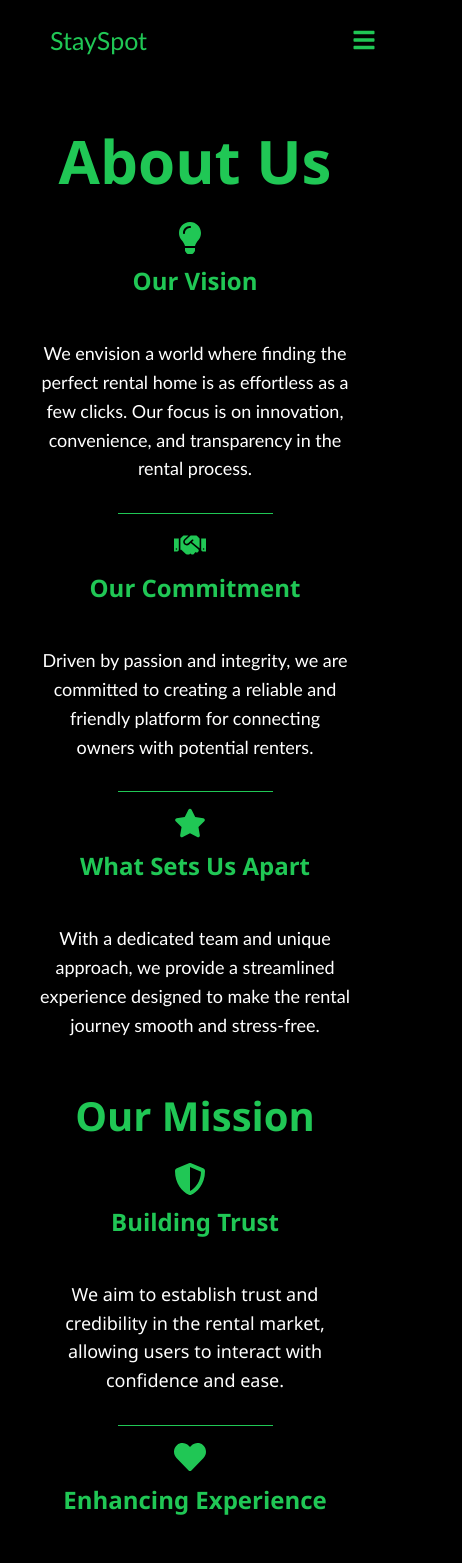
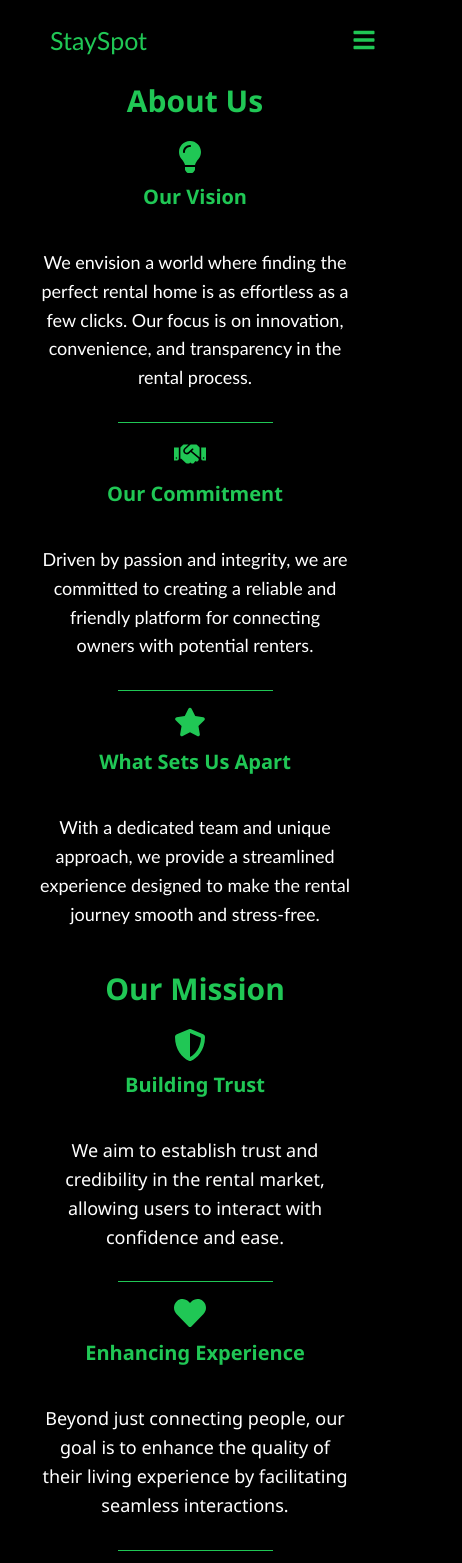
Before and after one commit to PrasadNalajala/stayspot, a React (Create React App) app: page /about-us in a window 390 px wide. Shown: the top 1563 px of the page, 462 px wide, since content can reach past the window. Built offline with nearby package versions, Linux system fonts and the light colour scheme.

Commit message:
responsive fix

```diff
--- a/src/components/AboutUs/index.css
+++ b/src/components/AboutUs/index.css
@@ -231,3 +231,44 @@
       transform: translateY(0);
   }
 }
+
+
+@media (max-width:768px){
+  .about-header h1{
+    font-size: 30px;
+    margin: 0;
+  }
+  .about-content{
+    margin-top: 20px;
+  }
+  .about-point h3{
+    font-size: 20px;
+  }
+  .about-section h2{
+    font-size: 30px;
+  }
+  .mission-point h3{
+    font-size: 20px;
+  }
+  .value-card{
+    width: 34%;
+  }
+  .team-container{
+    flex-wrap: wrap;
+    gap: 10px;
+  }
+  .team-card{
+    width: 175px;
+    padding: 5px;
+  }
+  .team-img{
+    width: 83px;
+    height: 83px;
+  }
+  .third-about{
+    margin-top: 30px;
+  }
+  .about-section{
+    margin: 0;
+  }
+}
--- a/src/components/AboutUs/index.js
+++ b/src/components/AboutUs/index.js
@@ -111,7 +111,7 @@ const AboutUs = () => {
             </div>
             <div className="team-card">
               <img src={prasad} alt="Team Member 3" className="team-img" />
-              <div className="team-info">
+              <div className="team-info third-about">
                 <p className="team-name" style={{color:'#20c755'}}>Prasad Chowdary</p>
                 <p className="team-role">Lead Developer</p>
               </div>
```
